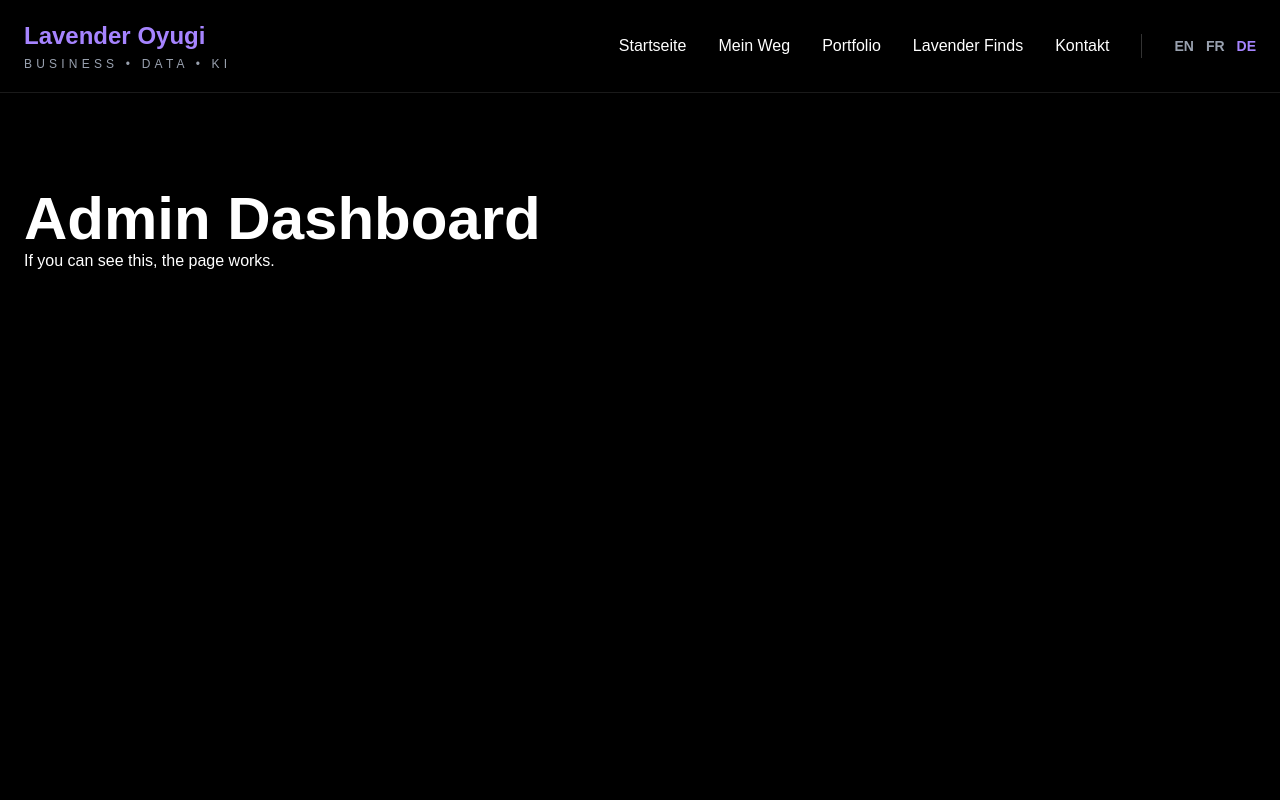
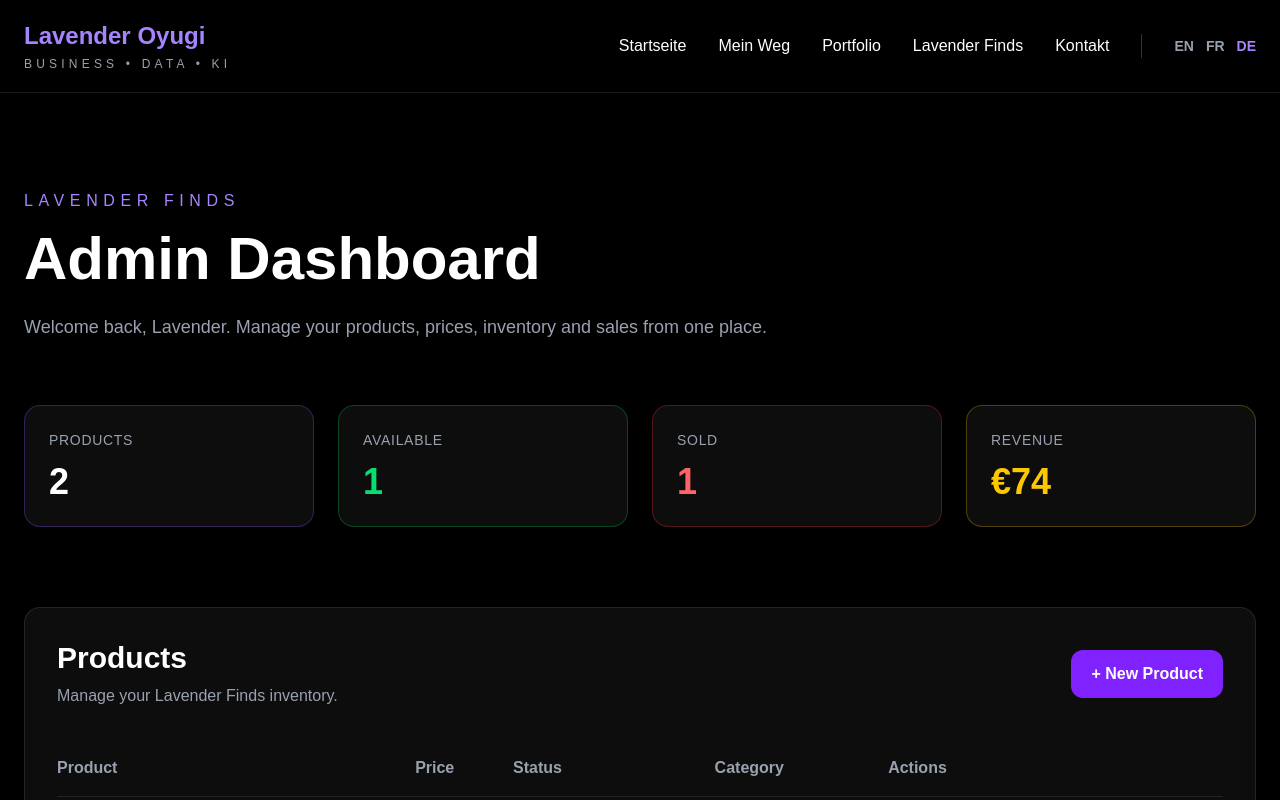
Before and after one commit to lavenderoyugi/lavender-professional-platform07-2026, a Next.js app: page /de/admin in a window 1280 px wide. Shown: the top 800 px of the page. Built offline with nearby package versions, Linux system fonts and the light colour scheme; no server answers; what @once-ui-system/core would draw is missing.

Commit message:
Complete admin dashboard UI

```diff
--- a/src/app/[locale]/admin/page.tsx
+++ b/src/app/[locale]/admin/page.tsx
@@ -1,15 +1,32 @@
+import DashboardStats from "@/components/admin/DashboardStats";
 import Navbar from "@/components/Navbar";
+import ProductTable from "@/components/admin/ProductTable";
+import ProductForm from "@/components/admin/ProductForm";
+
 export default function AdminPage() {
   return (
     <main className="min-h-screen bg-black text-white">
       <Navbar />
 
       <section className="mx-auto max-w-7xl px-6 py-24">
-        <h1 className="text-6xl font-bold">
+        <p className="uppercase tracking-[0.35em] text-violet-400">
+          Lavender Finds
+        </p>
+
+        <h1 className="mt-4 text-6xl font-bold">
           Admin Dashboard
         </h1>
 
-        <p>If you can see this, the page works.</p>
+        <p className="mt-6 max-w-3xl text-lg text-gray-400">
+          Welcome back, Lavender.
+          Manage your products, prices, inventory and sales from one place.
+        </p>
+
+        <DashboardStats />
+
+        <ProductTable />
+
+        <ProductForm />
       </section>
     </main>
   );
```
